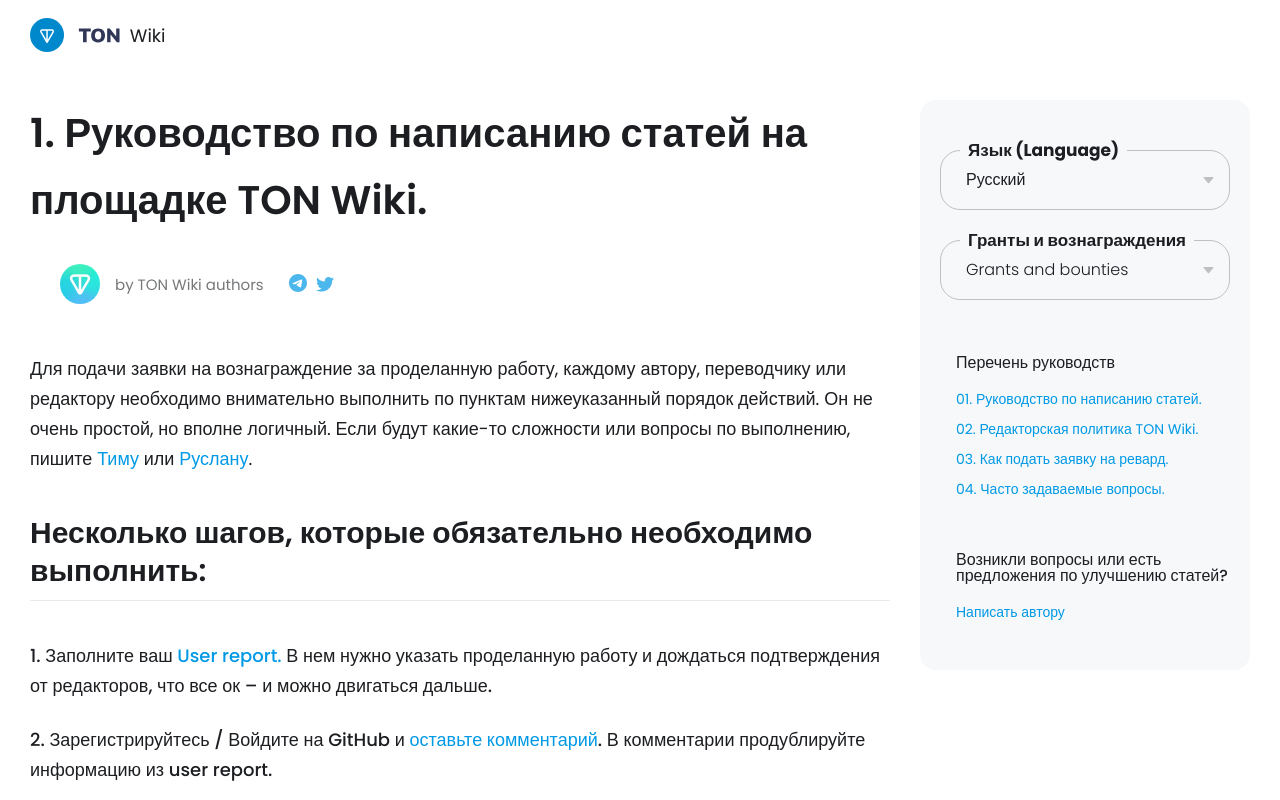
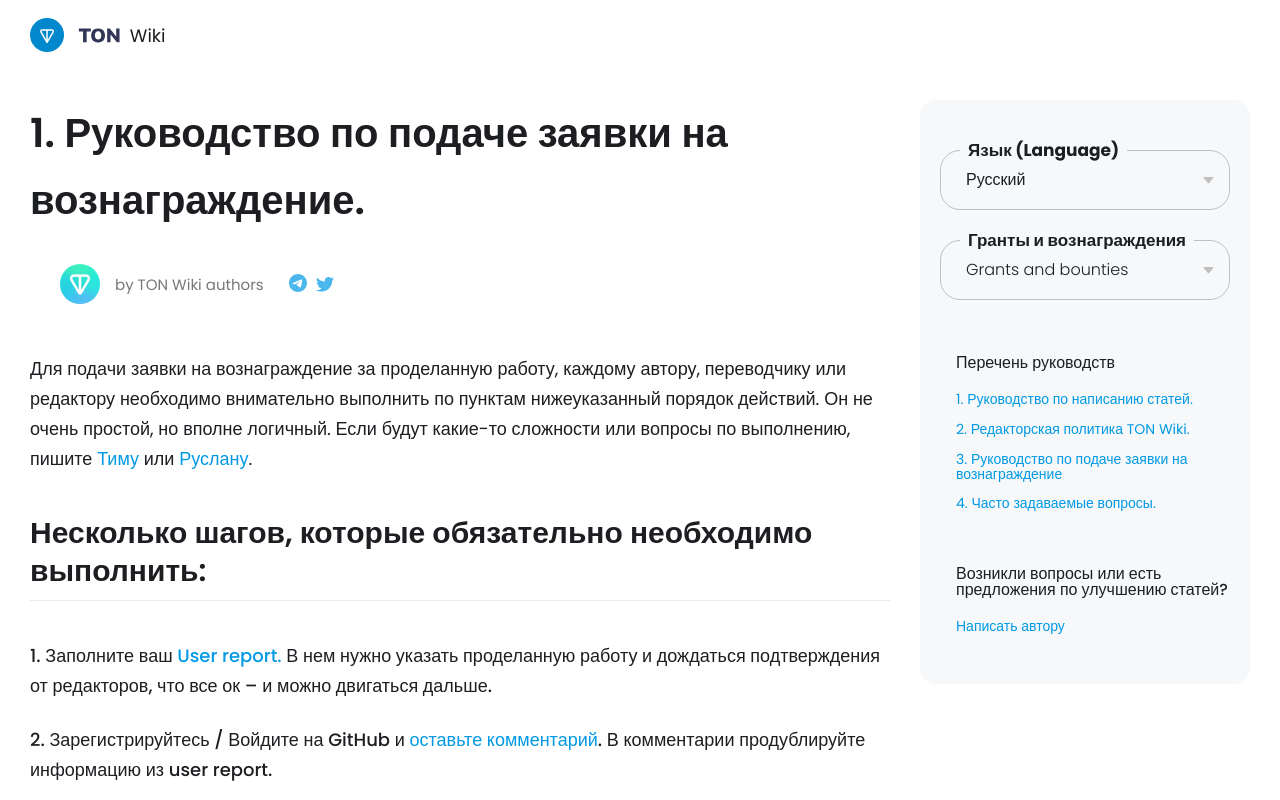
Before and after one commit to aniramlove/TON-Wiki, a plain HTML site: page ton-wiki/docs/3.Apply_for_reward/index.html in a window 1280 px wide. Shown: the top 800 px of the page. Drawn offline with nearby package versions, Linux system fonts and the light colour scheme.

Commit message:
Update index.html

```diff
--- a/ton-wiki/docs/3.Apply_for_reward/index.html
+++ b/ton-wiki/docs/3.Apply_for_reward/index.html
@@ -81,10 +81,10 @@
           <div class="more">
             <h3>Перечень руководств</h3>
             <ul>
-              <li><a data="tutorial-link" href="https://aniramlove.github.io/TON-Wiki/ton-wiki/docs/1.Main_guide/">01. Руководство по написанию статей.</a></li>
-              <li><a data="tutorial-link" href="https://aniramlove.github.io/TON-Wiki/ton-wiki/docs/2.Creators_Politics/">02. Редакторская политика TON Wiki.</a></li>
-              <li><a data="tutorial-link" href="https://aniramlove.github.io/TON-Wiki/ton-wiki/docs/3.Apply_for_reward/">03. Как подать заявку на ревард.</a></li>
-			  <li><a data="tutorial-link" href="https://aniramlove.github.io/TON-Wiki/">04. Часто задаваемые вопросы.</a></li>
+              <li><a data="tutorial-link" href="https://aniramlove.github.io/TON-Wiki/ton-wiki/docs/1.Main_guide/">1. Руководство по написанию статей.</a></li>
+              <li><a data="tutorial-link" href="https://aniramlove.github.io/TON-Wiki/ton-wiki/docs/2.Creators_Politics/">2. Редакторская политика TON Wiki.</a></li>
+              <li><a data="tutorial-link" href="https://aniramlove.github.io/TON-Wiki/ton-wiki/docs/3.Apply_for_reward/">3. Руководство по подаче заявки на вознаграждение</a></li>
+	      <li><a data="tutorial-link" href="https://aniramlove.github.io/TON-Wiki/">4. Часто задаваемые вопросы.</a></li>
 
             </ul>
           </div>
@@ -102,7 +102,7 @@
 
 
          <div class="post" data-combination="testnet-npmton">
-            <h1 id="1">1. Руководство по написанию статей на площадке TON Wiki.</h1>
+            <h1 id="1">1. Руководство по подаче заявки на вознаграждение.</h1>
 <div class="author">
   <img class="face" src="../assets/authors/1.jpg" />
   <span>by TON Wiki authors</span>
```
